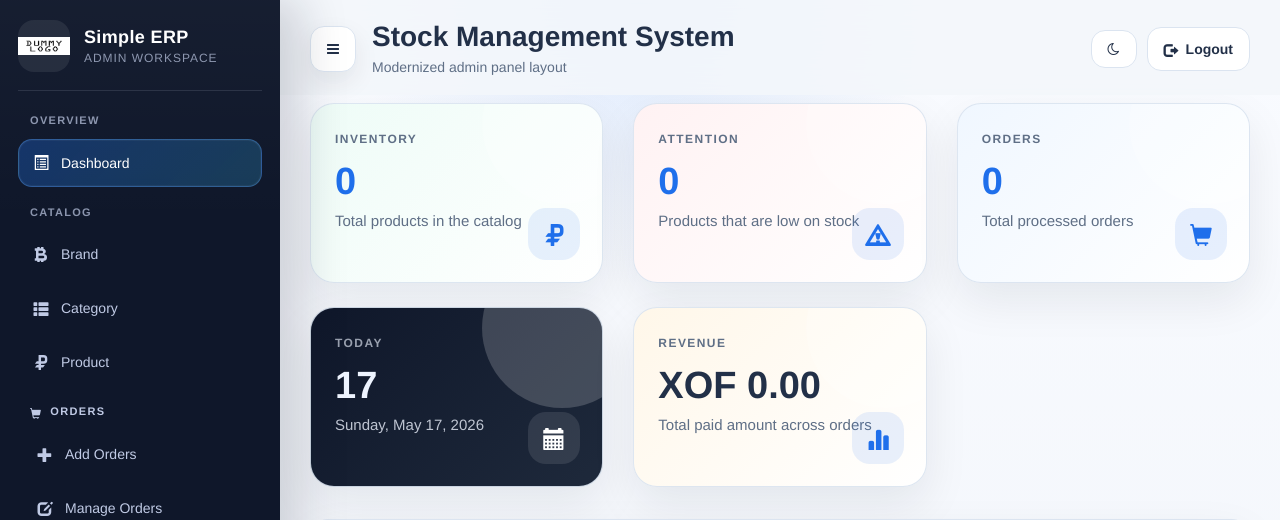
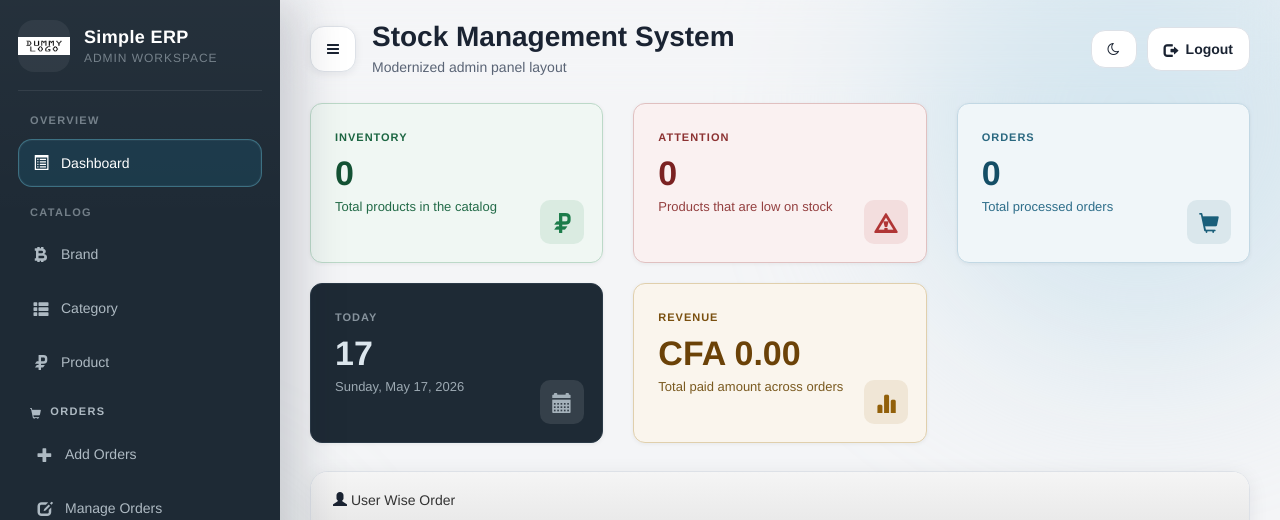
Before and after one commit to HaxTechs/simplified_erp, a PHP site: page /dashboard.php in a window 1280 px wide. Shown: the top 520 px of the page. Run offline with PHP 8.4, Linux system fonts and the light colour scheme; a user stored in the database is signed in; data comes from the database, SQL or seed files in the repository; data that the repository does not hold is empty.

Commit message:
refactor(ui): refine design tokens and modernize dashboard aesthetics
Refine the design system by updating CSS custom properties and improving the visual hierarchy of dashboard components. This change moves away from heavy gradients towards a cleaner, more professional enterprise aesthetic.

Key improvements:
- Update `variables.css` with a more cohesive color palette and organized token structure.
- Replace heavy background gradients in `base.css` with subtle, high-performance pseudo-element glow orbs.
- Redesign dashboard stat cards to use solid tints and improved typography instead of large decorative blobs.
- Adjust layout spacing and border radii for a more compact, modern feel.
- Update currency display in `dashboard.php` from 'XOF' to 'CFA'.

```diff
--- a/custom/css/pages/dashboard.css
+++ b/custom/css/pages/dashboard.css
@@ -1,3 +1,5 @@
+/* ─── Dashboard stat & note cards ─── */
+
 .page-dashboard .ui-datepicker-calendar {
   display: none;
 }
@@ -10,154 +12,206 @@
 .page-dashboard .dashboard-note-card {
   position: relative;
   display: block;
-  min-height: 180px;
-  margin-bottom: 24px;
-  padding: 24px;
-  border-radius: 24px;
-  border: 1px solid rgba(219, 228, 240, 0.92);
+  min-height: 160px;
+  margin-bottom: 20px;
+  padding: 22px 24px;
+  border-radius: 12px;
+  border: 1px solid var(--app-border);
   background: var(--app-surface);
-  box-shadow: var(--app-shadow);
+  box-shadow: 0 1px 4px rgba(20, 28, 38, 0.06);
   overflow: hidden;
+  transition: transform 0.15s ease, box-shadow 0.15s ease, border-color 0.15s ease;
 }
 
 .page-dashboard .dashboard-stat-card:hover,
 .page-dashboard .dashboard-stat-card:focus {
   color: inherit;
-  box-shadow: 0 24px 48px rgba(15, 23, 42, 0.12);
-  transform: translateY(-2px);
+  box-shadow: 0 4px 16px rgba(20, 28, 38, 0.1);
+  border-color: #bbc5d0;
+  transform: translateY(-1px);
 }
 
-.page-dashboard .dashboard-stat-card:before,
-.page-dashboard .dashboard-note-card:before {
-  content: "";
-  position: absolute;
-  top: -60px;
-  right: -40px;
-  width: 160px;
-  height: 160px;
-  border-radius: 999px;
-  background: rgba(255, 255, 255, 0.18);
-}
+/* No decorative blob pseudo-element — removed */
+
+/* ─── Light mode card tints ─── */
 
 .page-dashboard .dashboard-stat-card--primary {
-  background: linear-gradient(135deg, #f0f7ff 0%, #ffffff 100%);
+  background: #f0f6f9;
+  border-color: #c2d8e4;
 }
 
 .page-dashboard .dashboard-stat-card--success {
-  background: linear-gradient(135deg, #eefcf7 0%, #ffffff 100%);
+  background: #f0f7f3;
+  border-color: #bcd9c8;
 }
 
 .page-dashboard .dashboard-stat-card--danger {
-  background: linear-gradient(135deg, #fff2f3 0%, #ffffff 100%);
+  background: #faf1f1;
+  border-color: #e0c0c0;
 }
 
 .page-dashboard .dashboard-stat-card--warning {
-  background: linear-gradient(135deg, #fff7e9 0%, #ffffff 100%);
+  background: #faf5ed;
+  border-color: #e0cfac;
 }
 
 .page-dashboard .dashboard-note-card {
-  background: linear-gradient(135deg, #0f172a 0%, #1e293b 100%);
-  color: #eef4ff;
+  background: #1e2a35;
+  border-color: #2b3a47;
+  color: #dce6ed;
 }
 
 .page-dashboard .dashboard-note-card p,
 .page-dashboard .dashboard-note-card span {
-  color: rgba(238, 244, 255, 0.82);
+  color: rgba(192, 205, 214, 0.82);
 }
+
+/* ─── Labels ─── */
 
 .page-dashboard .dashboard-card__label {
   display: inline-block;
-  margin-bottom: 14px;
+  margin-bottom: 10px;
+  font-size: 11px;
+  font-weight: 600;
+  letter-spacing: 0.09em;
+  text-transform: uppercase;
   color: var(--app-text-soft);
-  font-size: 12px;
-  font-weight: 700;
-  letter-spacing: 0.12em;
-  text-transform: uppercase;
 }
 
-.page-dashboard .dashboard-note-card .dashboard-card__label {
-  color: rgba(238, 244, 255, 0.62);
-}
+.page-dashboard .dashboard-stat-card--primary .dashboard-card__label { color: #2a6880; }
+.page-dashboard .dashboard-stat-card--success .dashboard-card__label { color: #1c6642; }
+.page-dashboard .dashboard-stat-card--danger  .dashboard-card__label { color: #8c3232; }
+.page-dashboard .dashboard-stat-card--warning .dashboard-card__label { color: #7a5010; }
+.page-dashboard .dashboard-note-card          .dashboard-card__label { color: rgba(192, 205, 214, 0.65); }
+
+/* ─── Values ─── */
 
 .page-dashboard .dashboard-card__value {
   margin: 0;
-  font-size: 38px;
+  font-size: 34px;
   font-weight: 700;
   line-height: 1;
+  color: var(--app-text);
 }
+
+.page-dashboard .dashboard-stat-card--primary .dashboard-card__value { color: #144e66; }
+.page-dashboard .dashboard-stat-card--success .dashboard-card__value { color: #145234; }
+.page-dashboard .dashboard-stat-card--danger  .dashboard-card__value { color: #7a2222; }
+.page-dashboard .dashboard-stat-card--warning .dashboard-card__value { color: #6b4208; }
+.page-dashboard .dashboard-note-card          .dashboard-card__value { color: #dce6ed; }
+
+/* ─── Meta text ─── */
 
 .page-dashboard .dashboard-card__meta {
   display: block;
-  margin-top: 10px;
+  margin-top: 8px;
+  font-size: 13px;
   color: var(--app-text-soft);
-  font-size: 15px;
 }
 
-.page-dashboard .dashboard-note-card .dashboard-card__meta {
-  color: rgba(238, 244, 255, 0.78);
-}
+.page-dashboard .dashboard-stat-card--primary .dashboard-card__meta { color: #2e6e8a; }
+.page-dashboard .dashboard-stat-card--success .dashboard-card__meta { color: #236b48; }
+.page-dashboard .dashboard-stat-card--danger  .dashboard-card__meta { color: #944040; }
+.page-dashboard .dashboard-stat-card--warning .dashboard-card__meta { color: #7a5a20; }
+.page-dashboard .dashboard-note-card          .dashboard-card__meta { color: rgba(192, 205, 214, 0.78); }
+
+/* ─── Icon ─── */
 
 .page-dashboard .dashboard-card__icon {
   position: absolute;
-  right: 22px;
-  bottom: 22px;
+  right: 18px;
+  bottom: 18px;
   display: inline-flex;
   align-items: center;
   justify-content: center;
-  width: 52px;
-  height: 52px;
-  border-radius: 18px;
-  background: rgba(31, 111, 235, 0.1);
+  width: 44px;
+  height: 44px;
+  border-radius: 10px;
+  font-size: 20px;
+  background: rgba(26, 95, 122, 0.1);
   color: var(--app-accent);
-  font-size: 22px;
 }
 
+.page-dashboard .dashboard-stat-card--success .dashboard-card__icon {
+  background: rgba(28, 124, 74, 0.1);
+  color: var(--app-success);
+}
+.page-dashboard .dashboard-stat-card--danger .dashboard-card__icon {
+  background: rgba(176, 53, 53, 0.1);
+  color: var(--app-danger);
+}
+.page-dashboard .dashboard-stat-card--warning .dashboard-card__icon {
+  background: rgba(146, 96, 10, 0.1);
+  color: var(--app-warning);
+}
 .page-dashboard .dashboard-note-card .dashboard-card__icon {
   background: rgba(255, 255, 255, 0.1);
-  color: #ffffff;
+  color: rgba(192, 205, 214, 0.8);
 }
 
+/* ─── Dark mode ─── */
+
 [data-theme="dark"] .page-dashboard .dashboard-stat-card {
+  background: var(--app-surface);
   border-color: var(--app-border);
-  background: linear-gradient(180deg, #16223b 0%, #111a2e 100%);
+  box-shadow: none;
+}
+
+[data-theme="dark"] .page-dashboard .dashboard-stat-card:hover {
+  border-color: #3f5468;
+  box-shadow: 0 4px 16px rgba(5, 10, 16, 0.35);
 }
 
 [data-theme="dark"] .page-dashboard .dashboard-stat-card--primary {
-  background: linear-gradient(135deg, rgba(103, 166, 255, 0.18) 0%, #111a2e 100%);
+  background: rgba(26, 95, 122, 0.12);
+  border-color: rgba(26, 95, 122, 0.3);
+}
+[data-theme="dark"] .page-dashboard .dashboard-stat-card--primary .dashboard-card__label { color: #6ab8d0; }
+[data-theme="dark"] .page-dashboard .dashboard-stat-card--primary .dashboard-card__value { color: #a0d4e8; }
+[data-theme="dark"] .page-dashboard .dashboard-stat-card--primary .dashboard-card__meta  { color: #7abcce; }
+
+[data-theme="dark"] .page-dashboard .dashboard-stat-card--success {
+  background: rgba(28, 124, 74, 0.12);
+  border-color: rgba(28, 124, 74, 0.28);
+}
+[data-theme="dark"] .page-dashboard .dashboard-stat-card--success .dashboard-card__label { color: #5ab88a; }
+[data-theme="dark"] .page-dashboard .dashboard-stat-card--success .dashboard-card__value { color: #8cd4b2; }
+[data-theme="dark"] .page-dashboard .dashboard-stat-card--success .dashboard-card__meta  { color: #6ab898; }
+
+[data-theme="dark"] .page-dashboard .dashboard-stat-card--danger {
+  background: rgba(176, 53, 53, 0.12);
+  border-color: rgba(176, 53, 53, 0.28);
+}
+[data-theme="dark"] .page-dashboard .dashboard-stat-card--danger .dashboard-card__label { color: #d08080; }
+[data-theme="dark"] .page-dashboard .dashboard-stat-card--danger .dashboard-card__value { color: #e8a8a8; }
+[data-theme="dark"] .page-dashboard .dashboard-stat-card--danger .dashboard-card__meta  { color: #cc9090; }
+
+[data-theme="dark"] .page-dashboard .dashboard-stat-card--warning {
+  background: rgba(146, 96, 10, 0.14);
+  border-color: rgba(146, 96, 10, 0.28);
+}
+[data-theme="dark"] .page-dashboard .dashboard-stat-card--warning .dashboard-card__label { color: #c8a060; }
+[data-theme="dark"] .page-dashboard .dashboard-stat-card--warning .dashboard-card__value { color: #e0c090; }
+[data-theme="dark"] .page-dashboard .dashboard-stat-card--warning .dashboard-card__meta  { color: #c8a870; }
+
+[data-theme="dark"] .page-dashboard .dashboard-card__icon {
+  background: rgba(77, 166, 192, 0.14);
+  color: #4da6c0;
 }
 
-[data-theme="dark"] .page-dashboard .dashboard-stat-card--success {
-  background: linear-gradient(135deg, rgba(29, 143, 109, 0.18) 0%, #111a2e 100%);
-}
+/* ─── Table column widths ─── */
 
-[data-theme="dark"] .page-dashboard .dashboard-stat-card--danger {
-  background: linear-gradient(135deg, rgba(207, 77, 93, 0.18) 0%, #111a2e 100%);
-}
+.page-dashboard .dashboard-user-orders th:first-child { width: 40%; }
+.page-dashboard .dashboard-user-orders th:last-child  { width: 20%; }
 
-[data-theme="dark"] .page-dashboard .dashboard-stat-card--warning {
-  background: linear-gradient(135deg, rgba(200, 131, 16, 0.2) 0%, #111a2e 100%);
-}
-
-[data-theme="dark"] .page-dashboard .dashboard-card__icon {
-  background: rgba(103, 166, 255, 0.14);
-  color: #cfe2ff;
-}
-
-.page-dashboard .dashboard-user-orders th:first-child {
-  width: 40%;
-}
-
-.page-dashboard .dashboard-user-orders th:last-child {
-  width: 20%;
-}
+/* ─── Mobile ─── */
 
 @media (max-width: 767px) {
   .page-dashboard .dashboard-stat-card,
   .page-dashboard .dashboard-note-card {
-    padding: 18px;
+    padding: 16px 18px;
   }
-
   .page-dashboard .dashboard-card__value {
-    font-size: 30px;
+    font-size: 26px;
   }
 }
--- a/custom/css/shared/base.css
+++ b/custom/css/shared/base.css
@@ -4,18 +4,54 @@ body {
 }
 
 body {
-  background:
-    radial-gradient(circle at top, rgba(31, 111, 235, 0.12), transparent 28%),
-    linear-gradient(180deg, #f9fbff 0%, var(--app-bg) 100%);
+  position: relative;
+  background: var(--app-bg);
   color: var(--app-text);
   font-family: "Helvetica Neue", Arial, sans-serif;
   transition: background 0.2s ease, color 0.2s ease;
+  isolation: isolate;
 }
 
-[data-theme="dark"] body {
-  background:
-    radial-gradient(circle at top, rgba(103, 166, 255, 0.16), transparent 28%),
-    linear-gradient(180deg, #08111f 0%, var(--app-bg) 100%);
+/* ─── Glow orbs via pseudo-elements, no extra markup ─── */
+
+body::before,
+body::after {
+  content: "";
+  position: fixed;
+  border-radius: 50%;
+  pointer-events: none;
+  z-index: -1;
+  filter: blur(90px);
+}
+
+/* Top-right orb — teal-blue */
+body::before {
+  width: 480px;
+  height: 480px;
+  top: -120px;
+  right: -100px;
+  background: #b8d8e8;
+  opacity: 0.5;
+}
+
+/* Bottom-left orb — sage green */
+body::after {
+  width: 380px;
+  height: 380px;
+  bottom: -100px;
+  left: -80px;
+  background: #c0d8c0;
+  opacity: 0.45;
+}
+
+[data-theme="dark"] body::before {
+  background: #1a5f7a;
+  opacity: 0.32;
+}
+
+[data-theme="dark"] body::after {
+  background: #1c5c3a;
+  opacity: 0.28;
 }
 
 a {
@@ -31,8 +67,8 @@ a:focus {
 
 .theme-transition,
 .theme-transition *,
-.theme-transition *:before,
-.theme-transition *:after {
+.theme-transition *::before,
+.theme-transition *::after {
   transition:
     background-color 0.2s ease,
     border-color 0.2s ease,
--- a/custom/css/shared/layout.css
+++ b/custom/css/shared/layout.css
@@ -181,7 +181,7 @@
   justify-content: space-between;
   gap: 16px;
   padding: 22px 30px 18px;
-  background: var(--app-topbar-bg);
+  background: transparent;
   backdrop-filter: blur(18px);
 }
 
--- a/custom/css/shared/variables.css
+++ b/custom/css/shared/variables.css
@@ -1,46 +1,66 @@
 :root {
   color-scheme: light;
-  --app-bg: #f3f6fb;
+
+  /* Surfaces */
+  --app-bg: #f4f5f7;
   --app-surface: #ffffff;
-  --app-surface-soft: #f8fbff;
-  --app-border: #dbe4f0;
-  --app-text: #223048;
-  --app-text-soft: #5f6f86;
-  --app-accent: #1f6feb;
-  --app-accent-soft: #e8f1ff;
-  --app-sidebar: #0f172a;
-  --app-sidebar-soft: #16213a;
-  --app-sidebar-text: #d9e4ff;
-  --app-link-hover: #1859be;
-  --app-overlay: rgba(15, 23, 42, 0.45);
-  --app-topbar-bg: rgba(243, 246, 251, 0.88);
-  --app-sidebar-brand-bg: rgba(255, 255, 255, 0.08);
-  --app-sidebar-border: rgba(217, 228, 255, 0.12);
-  --app-sidebar-heading: rgba(217, 228, 255, 0.62);
-  --app-sidebar-heading-strong: rgba(217, 228, 255, 0.88);
+  --app-surface-soft: #f9fafb;
+
+  /* Borders */
+  --app-border: #dde1e7;
+  --app-muted-border: #e8eaee;
+  --app-table-border: #dde1e7;
+  --app-table-row-border: #eef0f3;
+
+  /* Text */
+  --app-text: #1a2332;
+  --app-text-soft: #5a6475;
+
+  /* Accent — deep teal-blue, enterprise-grade */
+  --app-accent: #1a5f7a;
+  --app-accent-soft: #e6f2f6;
+  --app-link-hover: #145069;
+
+  /* Sidebar */
+  --app-sidebar: #1e2a35;
+  --app-sidebar-soft: #243140;
+  --app-sidebar-text: #c8d4dc;
+  --app-sidebar-brand-bg: rgba(255, 255, 255, 0.06);
+  --app-sidebar-border: rgba(200, 212, 220, 0.1);
+  --app-sidebar-heading: rgba(200, 212, 220, 0.5);
+  --app-sidebar-heading-strong: rgba(200, 212, 220, 0.85);
   --app-sidebar-hover: rgba(255, 255, 255, 0.07);
-  --app-sidebar-hover-border: rgba(255, 255, 255, 0.06);
-  --app-sidebar-active-bg: linear-gradient(135deg, rgba(31, 111, 235, 0.32), rgba(56, 189, 248, 0.22));
-  --app-sidebar-active-border: rgba(96, 165, 250, 0.35);
-  --app-card-shadow: 0 10px 25px rgba(15, 23, 42, 0.08);
-  --app-panel-shadow: 0 18px 45px rgba(15, 23, 42, 0.08);
-  --app-panel-heading-bg: linear-gradient(180deg, #ffffff 0%, #f6f9fd 100%);
-  --app-modal-heading-bg: linear-gradient(180deg, #ffffff 0%, #f7faff 100%);
-  --app-muted-border: #e6edf7;
-  --app-table-border: #dbe4f0;
-  --app-table-row-border: #ebf0f7;
+  --app-sidebar-hover-border: rgba(255, 255, 255, 0.05);
+  --app-sidebar-active-bg: rgba(26, 95, 122, 0.3);
+  --app-sidebar-active-border: rgba(100, 180, 200, 0.45);
+
+  /* Topbar & overlays */
+  --app-topbar-bg: rgba(255, 255, 255, 0.92);
+  --app-overlay: rgba(20, 28, 38, 0.45);
+  --app-breadcrumb-bg: rgba(255, 255, 255, 0.8);
+  --app-breadcrumb-separator: #8c95a3;
+
+  /* Panels */
+  --app-panel-heading-bg: #ffffff;
+  --app-modal-heading-bg: #ffffff;
+  --app-card-shadow: 0 2px 8px rgba(20, 28, 38, 0.07);
+  --app-panel-shadow: 0 4px 20px rgba(20, 28, 38, 0.08);
+  --app-shadow: 0 4px 20px rgba(20, 28, 38, 0.08);
+
+  /* Buttons & Inputs */
   --app-button-default-bg: #ffffff;
-  --app-button-default-border: #cfd8e6;
-  --app-button-hover-bg: #eef4ff;
-  --app-input-border: #d2dceb;
-  --app-input-focus-border: #81aef6;
-  --app-input-focus-ring: rgba(31, 111, 235, 0.12);
-  --app-breadcrumb-bg: rgba(255, 255, 255, 0.72);
-  --app-breadcrumb-separator: #8a97ab;
-  --app-success: #1d8f6d;
-  --app-warning: #c88310;
-  --app-danger: #cf4d5d;
-  --app-shadow: 0 18px 45px rgba(15, 23, 42, 0.08);
+  --app-button-default-border: #cdd2da;
+  --app-button-hover-bg: #f0f4f7;
+  --app-input-border: #cdd2da;
+  --app-input-focus-border: #1a5f7a;
+  --app-input-focus-ring: rgba(26, 95, 122, 0.12);
+
+  /* Semantic */
+  --app-success: #1c7c4a;
+  --app-warning: #92600a;
+  --app-danger: #b03535;
+
+  /* Radius (unchanged) */
   --app-radius-lg: 24px;
   --app-radius-md: 18px;
   --app-radius-sm: 12px;
--- a/dashboard.php
+++ b/dashboard.php
@@ -74,7 +74,7 @@ $connect->close();
 	<div class="col-lg-4 col-sm-6">
 		<div class="dashboard-stat-card dashboard-stat-card--warning">
 			<span class="dashboard-card__label">Revenue</span>
-			<h2 class="dashboard-card__value">XOF <?php echo number_format((float) $totalRevenue, 2); ?></h2>
+			<h2 class="dashboard-card__value">CFA <?php echo number_format((float) $totalRevenue, 2); ?></h2>
 			<span class="dashboard-card__meta">Total paid amount across orders</span>
 			<span class="dashboard-card__icon"><i class="glyphicon glyphicon-stats"></i></span>
 		</div>
```
Also changed, not shown: other parts of custom/css/shared/variables.css (+39 -35 lines).
